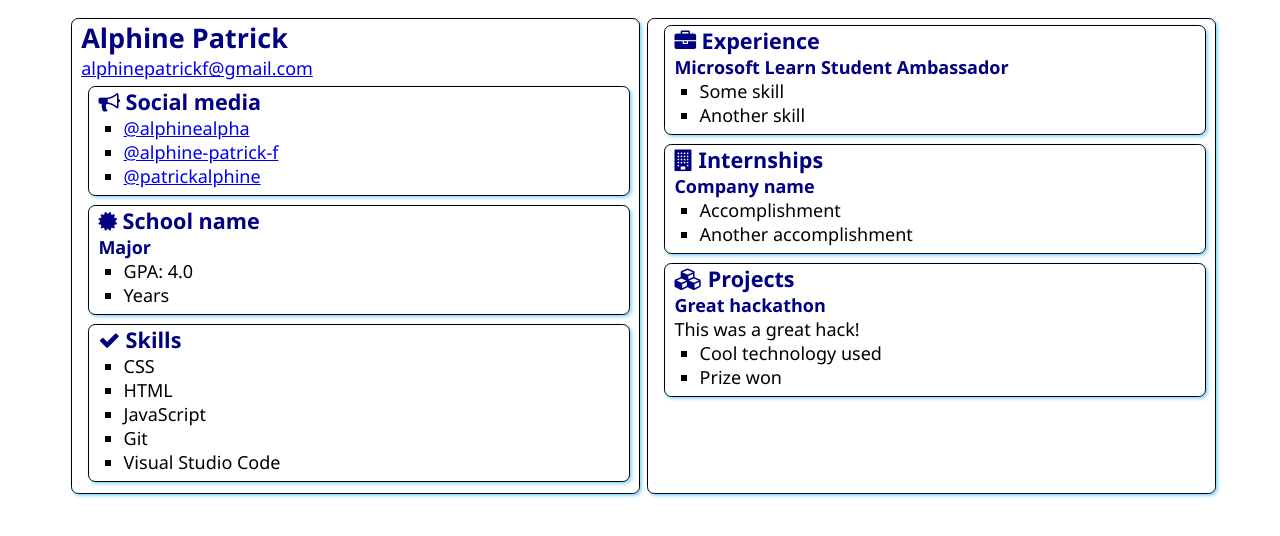
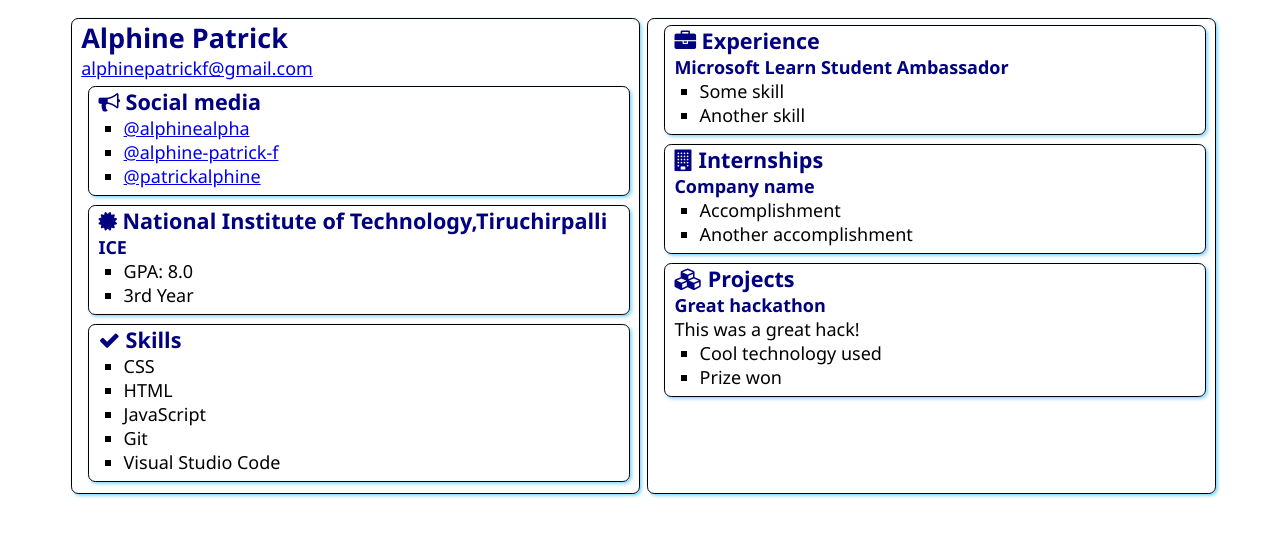
Before and after one commit to alphinealpha/SATechnicalOnboarding, a plain HTML site: page src/index.html in a window 1280 px wide. Drawn offline with Linux system fonts and the light colour scheme.

Commit message:
Update index.html

```diff
--- a/src/index.html
+++ b/src/index.html
@@ -31,12 +31,12 @@
                 <div class="education">
                     <h2>
                         <i class="fa fa-certificate" aria-hidden="true"></i>
-                        School name
+                        National Institute of Technology,Tiruchirpalli
                     </h2>
-                    <h3>Major</h3>
+                    <h3>ICE</h3>
                     <ul>
-                        <li>GPA: 4.0</li>
-                        <li>Years</li>
+                        <li>GPA: 8.0</li>
+                        <li>3rd Year</li>
                     </ul>
                 </div>
             </section>
```
